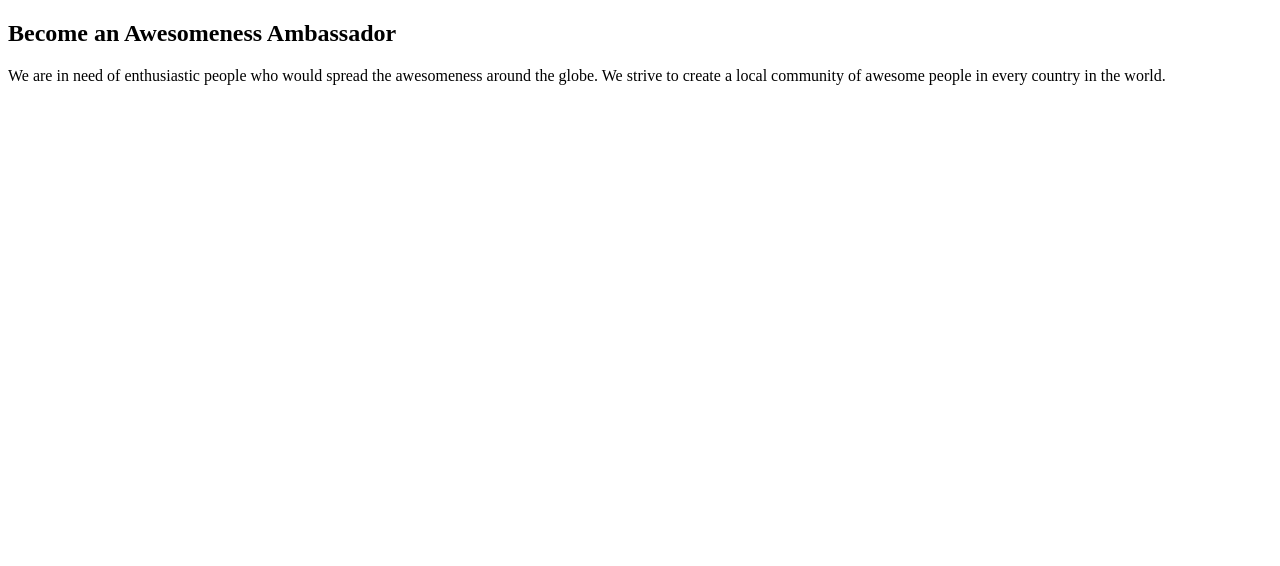
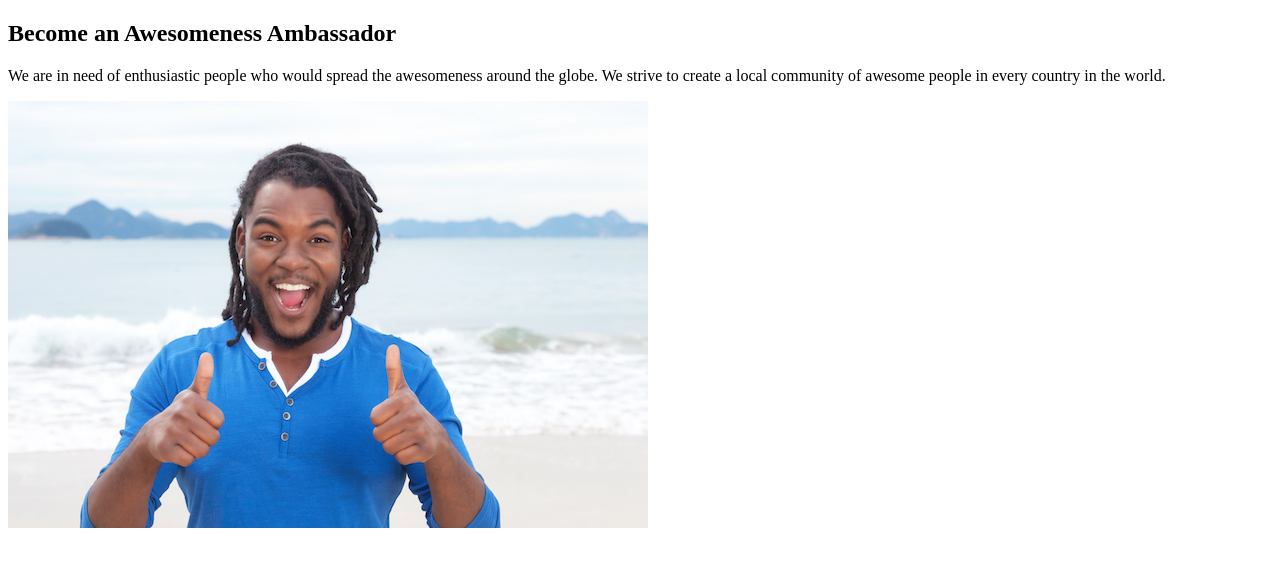
Before and after one commit to JulieKuncarova/awesomeness, a plain HTML site: page index.html in a window 1280 px wide. Drawn offline with Linux system fonts and the light colour scheme.

Commit message:
Added image element

```diff
--- a/index.html
+++ b/index.html
@@ -14,6 +14,7 @@
         around the globe. We strive to create a local community of awesome
         people in every country in the world.
       </p>
+      <img src="/img/ambassador.jpg" alt="Ambassador" />
     </section>
   </body>
 </html>
```
